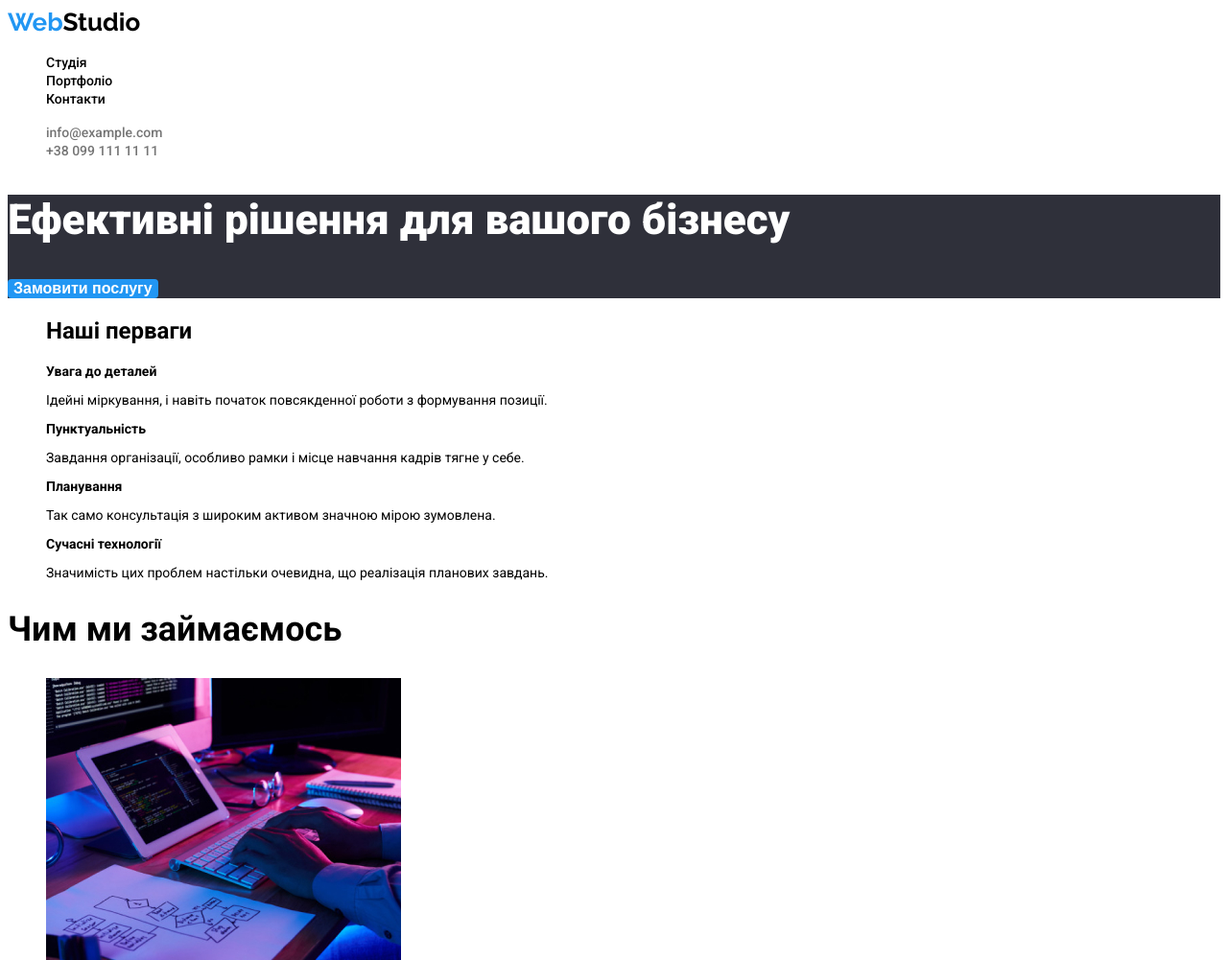
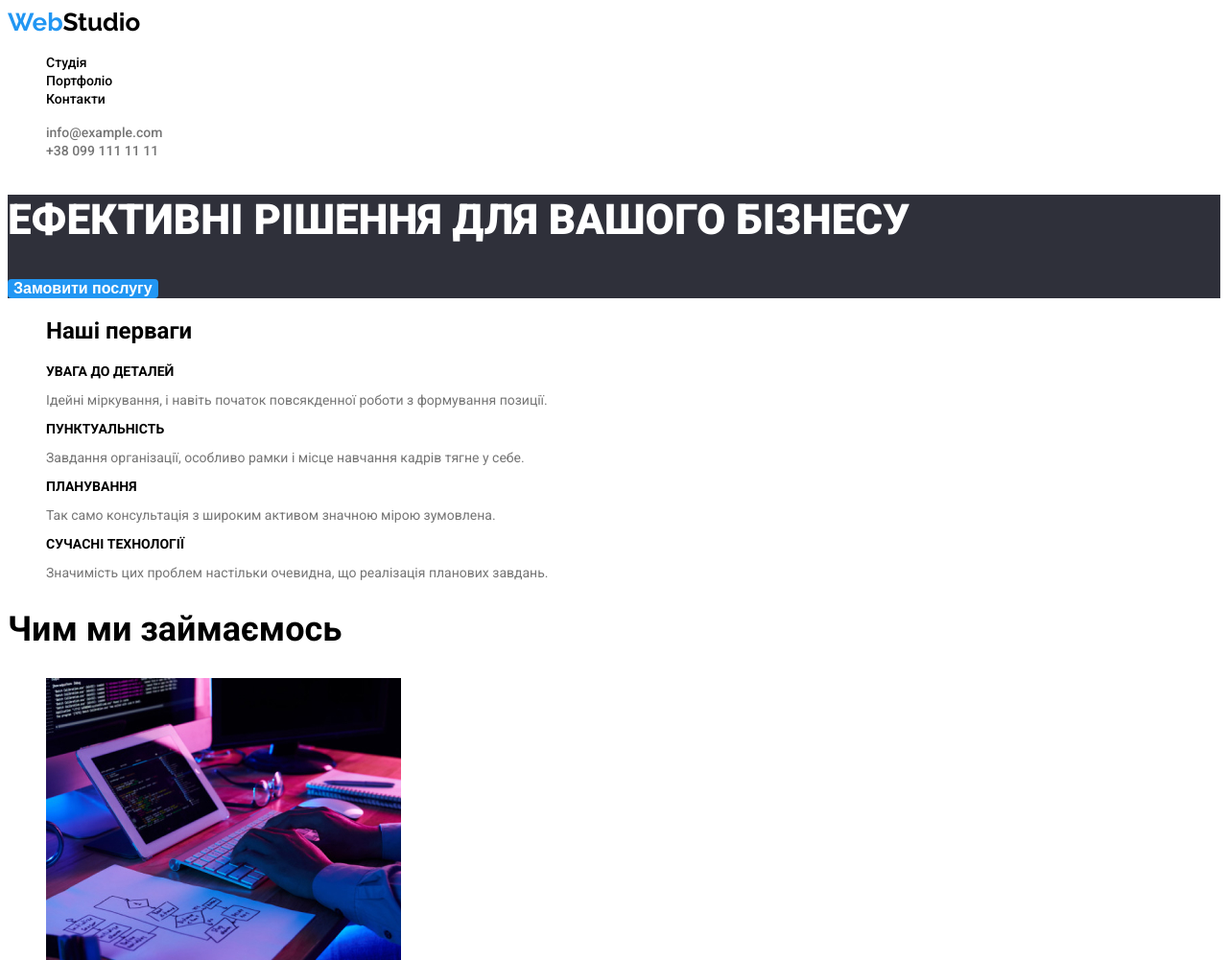
Before and after one commit to MaksymDemchuk/hw_2, a plain HTML site: page index.html in a window 1280 px wide. Shown: the top 1001 px of the page at 96% size. Drawn offline with Linux system fonts and the light colour scheme.

Commit message:
firsn commit

```diff
--- a/css/portfolio.css
+++ b/css/portfolio.css
@@ -102,6 +102,10 @@ body{
     font-size: 16px;
 }
 
+p {
+    color: #757575;
+}
+
 .footer{
     background: #2F303A;
 }
--- a/css/stules.css
+++ b/css/stules.css
@@ -129,6 +129,11 @@ body{
     font-style: normal;
     font-weight: 400;
     font-size: 16px;
+    line-height: 1.19;
+}
+
+p {
+    color: #757575;
 }
 
 .footer{
--- a/index.html
+++ b/index.html
@@ -16,7 +16,7 @@
             <nav>
         <ul class="link-main-menu">
             <li>
-                <a href="">Студія</a>
+                <a href="index.html">Студія</a>
         </li>
             <li>
                 <a href="portfolio.html">Портфоліо</a>
@@ -38,7 +38,7 @@
 <main>
     <section>
         <div class="hero">
-            <h1 class="header-hero">Ефективні рішення для вашого бізнесу</h1>
+            <h1 class="header-hero">ЕФЕКТИВНІ РІШЕННЯ ДЛЯ ВАШОГО БІЗНЕСУ</h1>
             <button name="Order" type="button" class="button-hero">Замовити послугу</button>
         </div>
     </section>
@@ -47,19 +47,19 @@
         <ul class="feature-list">
                 <h2>Наші перваги</h2>
             <li>
-                <h3>Увага до деталей</h3>
+                <h3>УВАГА ДО ДЕТАЛЕЙ</h3>
                 <p>Ідейні міркування, і навіть початок повсякденної роботи з формування позиції.</p>
             </li>
             <li>
-                <h3>Пунктуальність</h3>
+                <h3>ПУНКТУАЛЬНІСТЬ</h3>
                 <p>Завдання організації, особливо рамки і місце навчання кадрів тягне у себе.</p>
             </li>
             <li>
-                <h3>Планування</h3>
+                <h3>ПЛАНУВАННЯ</h3>
                 <p>Так само консультація з широким активом значною мірою зумовлена.</p>
             </li>
             <li>
-                <h3>Сучасні технології</h3>
+                <h3>СУЧАСНІ ТЕХНОЛОГІЇ</h3>
                 <p>Значимість цих проблем настільки очевидна, що реалізація планових завдань.</p>
             </li>
         </ul>
```
Also changed, not shown: portfolio.html (+1 -1 lines).
